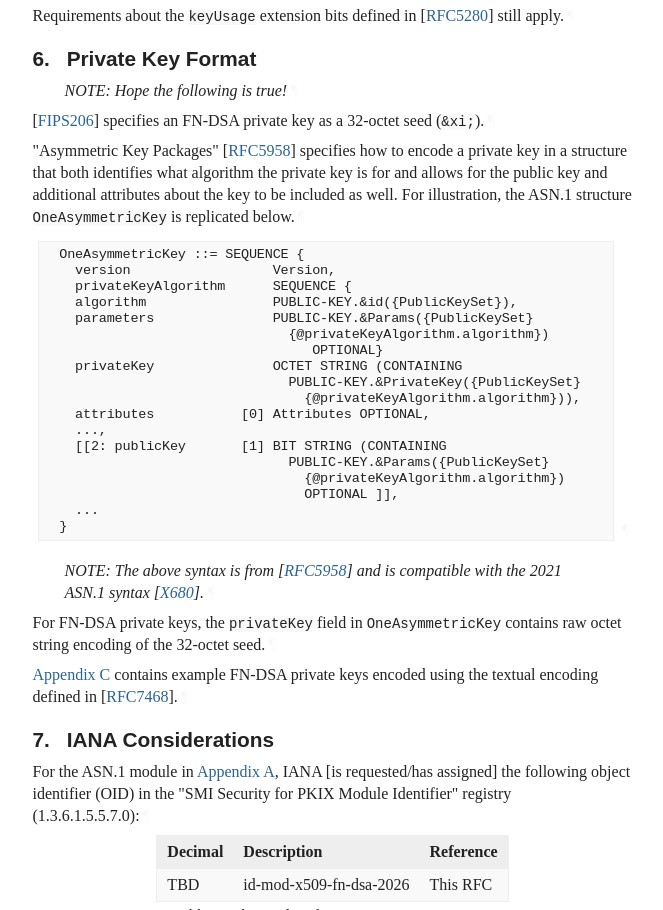
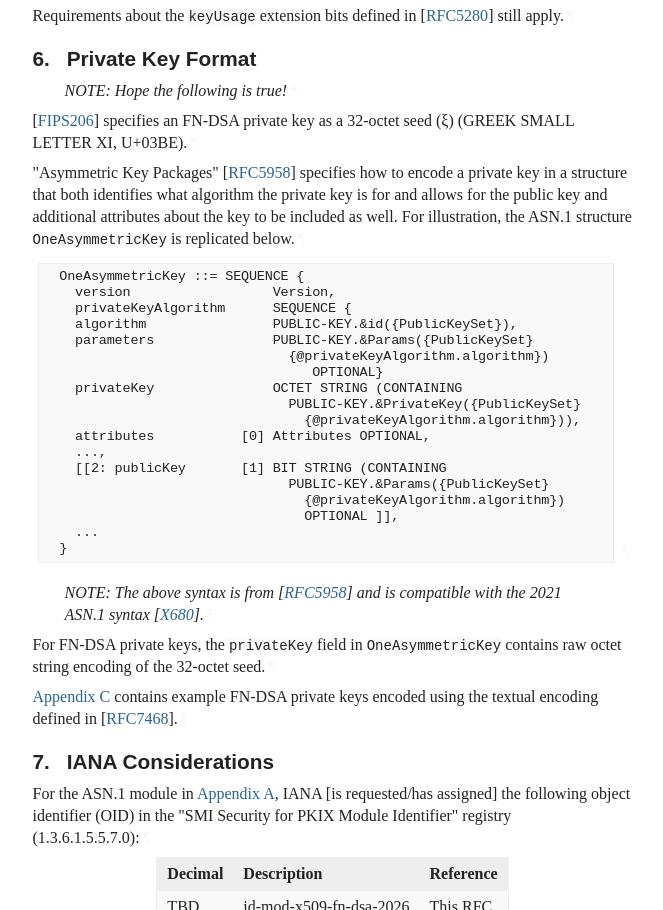
Before and after one commit to seanturner/fn-dsa-certificates, a plain HTML site: page draft-turner-lamps-fn-dsa-certificates.html in a window 1280 px wide. Shown: the part 5230-6140 px from the top of the page, without its empty margins (92-755 px from the left). Drawn offline with Linux system fonts and the light colour scheme; a web font is replaced by a local one.

Commit message:
Script updating gh-pages from 77985ba. [ci skip]

```diff
--- a/draft-turner-lamps-fn-dsa-certificates.html
+++ b/draft-turner-lamps-fn-dsa-certificates.html
@@ -2,7 +2,7 @@
 <html lang="en" class="Internet-Draft">
 <head>
 <meta charset="utf-8">
-<meta content="Common,Latin" name="scripts">
+<meta content="Common,Greek,Latin" name="scripts">
 <meta content="initial-scale=1.0" name="viewport">
 <title>Internet X.509 Public Key Infrastructure -- Algorithm Identifiers for the Fast-Fourier Transform over NTRU-Lattice-Based Digital Signature Algorithm (FN-DSA)</title>
 <meta content="Sean Turner" name="author">
@@ -1562,7 +1562,8 @@ still apply.<a href="#section-5-5" class="pilcrow">¶</a></p>
 <aside id="section-6-1">
         <p id="section-6-1.1">NOTE: Hope the following is true!<a href="#section-6-1.1" class="pilcrow">¶</a></p>
 </aside>
-<p id="section-6-2"><span>[<a href="#FIPS206" class="cite xref">FIPS206</a>]</span> specifies an FN-DSA private key as a 32-octet seed (<code>&amp;xi;</code>).<a href="#section-6-2" class="pilcrow">¶</a></p>
+<p id="section-6-2"><span>[<a href="#FIPS206" class="cite xref">FIPS206</a>]</span> specifies an FN-DSA private key as a 32-octet seed (ξ)
+(GREEK SMALL LETTER XI, U+03BE).<a href="#section-6-2" class="pilcrow">¶</a></p>
 <p id="section-6-3">"Asymmetric Key Packages" <span>[<a href="#RFC5958" class="cite xref">RFC5958</a>]</span> specifies how to encode a private
 key in a structure that both identifies what algorithm the private key
 is for and allows for the public key and additional attributes about the
```
Also changed, not shown: draft-turner-lamps-fn-dsa-certificates.txt.
